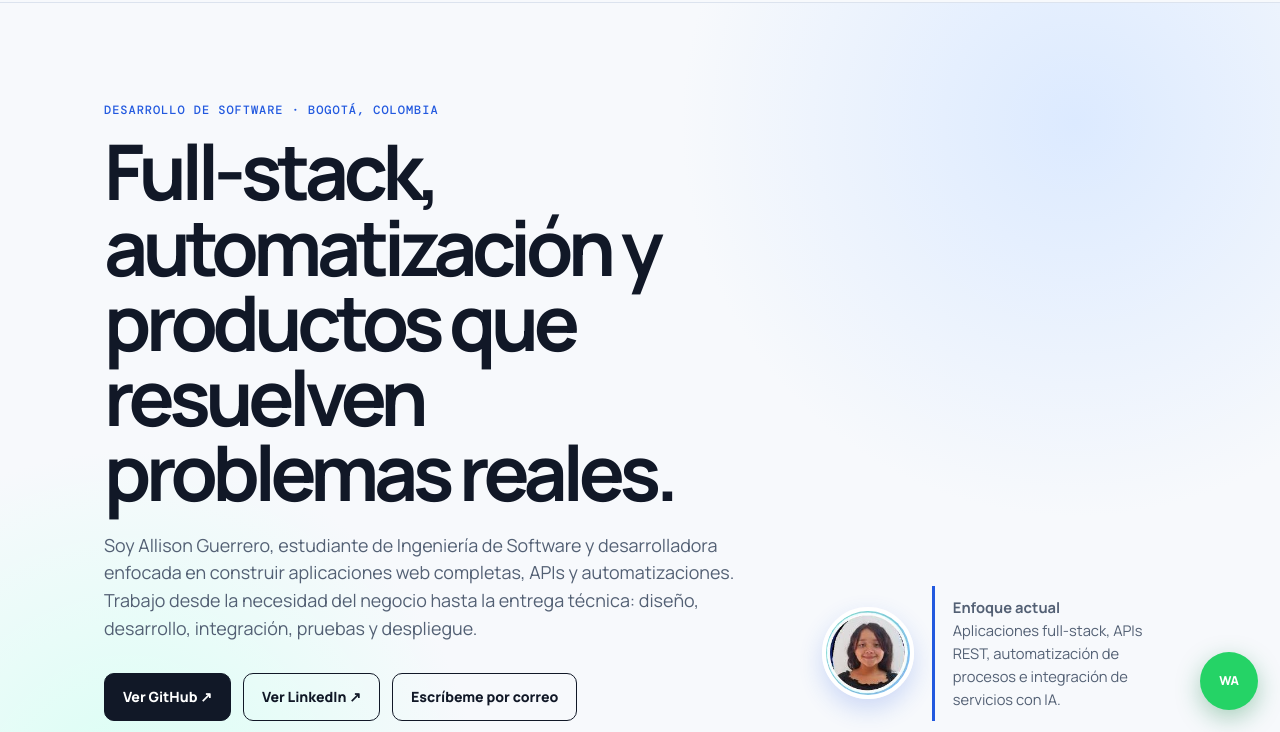
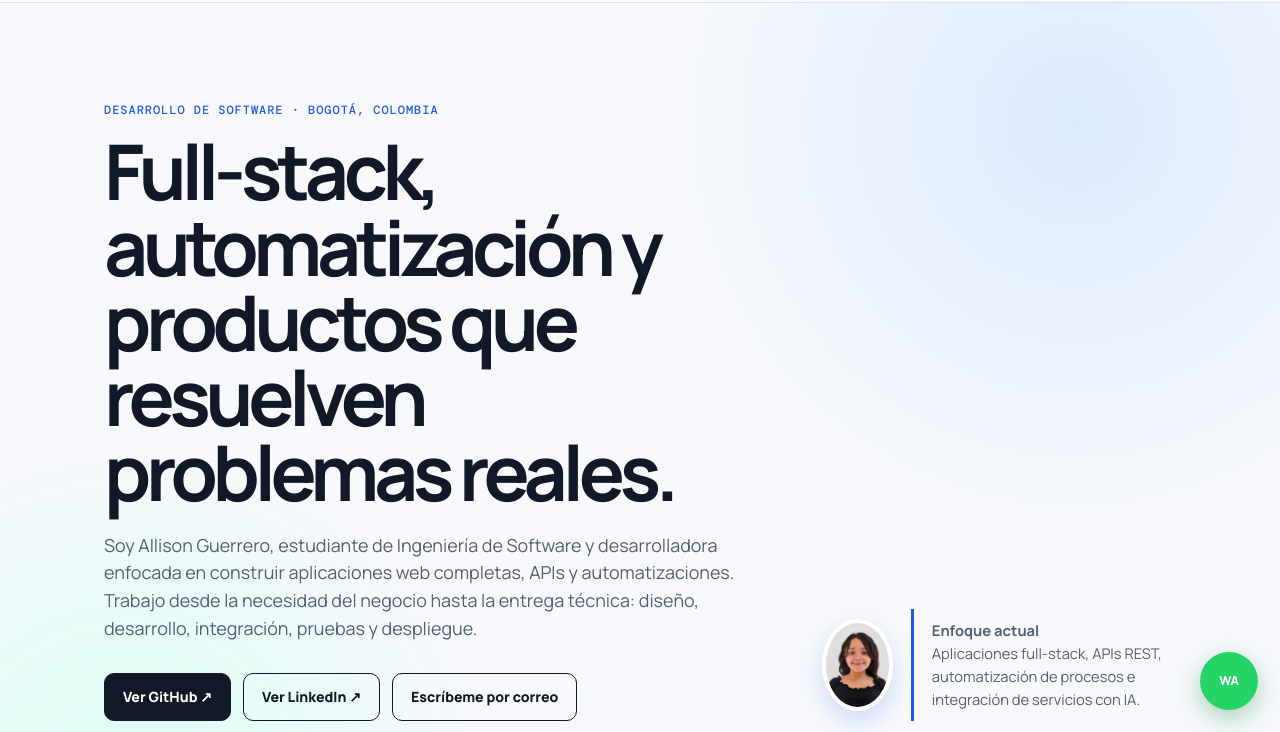
Before and after one commit to alinge20/alinge20.github.io, a plain HTML site: page index.html in a window 1280 px wide. Shown: the part 68-800 px from the top of the page. Drawn offline with nearby package versions, Linux system fonts and the light colour scheme.

Commit message:
feat: use high-resolution professional portrait

```diff
--- a/index.html
+++ b/index.html
@@ -24,7 +24,7 @@
 <body>
   <nav class="nav"><div class="wrap"><a class="brand" href="#inicio">Allison Guerrero</a><ul><li><a href="#proyectos">Proyectos</a></li><li><a href="#perfil">Perfil</a></li><li><a href="#experiencia">Experiencia</a></li><li><a href="#contacto">Contacto</a></li></ul></div></nav>
   <main>
-    <header id="inicio" class="hero"><div class="wrap hero-grid"><div><div class="eyebrow">Desarrollo de software · Bogotá, Colombia</div><h1>Full-stack, automatización y productos que resuelven problemas reales.</h1><p class="lead">Soy Allison Guerrero, estudiante de Ingeniería de Software y desarrolladora enfocada en construir aplicaciones web completas, APIs y automatizaciones. Trabajo desde la necesidad del negocio hasta la entrega técnica: diseño, desarrollo, integración, pruebas y despliegue.</p><div class="actions"><a class="button primary" href="https://github.com/alinge20" target="_blank" rel="noreferrer">Ver GitHub ↗</a><a class="button secondary" href="https://www.linkedin.com/in/allison-guerrero-a63596254/" target="_blank" rel="noreferrer">Ver LinkedIn ↗</a><a class="button secondary" href="mailto:ingeali@gmail.com">Escríbeme por correo</a></div></div><aside class="hero-aside"><img class="portrait" src="assets/allison-guerrero.jpg" alt="Allison Guerrero"><div class="hero-note"><strong>Enfoque actual</strong><br>Aplicaciones full-stack, APIs REST, automatización de procesos e integración de servicios con IA.</div></aside></div></header>
+    <header id="inicio" class="hero"><div class="wrap hero-grid"><div><div class="eyebrow">Desarrollo de software · Bogotá, Colombia</div><h1>Full-stack, automatización y productos que resuelven problemas reales.</h1><p class="lead">Soy Allison Guerrero, estudiante de Ingeniería de Software y desarrolladora enfocada en construir aplicaciones web completas, APIs y automatizaciones. Trabajo desde la necesidad del negocio hasta la entrega técnica: diseño, desarrollo, integración, pruebas y despliegue.</p><div class="actions"><a class="button primary" href="https://github.com/alinge20" target="_blank" rel="noreferrer">Ver GitHub ↗</a><a class="button secondary" href="https://www.linkedin.com/in/allison-guerrero-a63596254/" target="_blank" rel="noreferrer">Ver LinkedIn ↗</a><a class="button secondary" href="mailto:ingeali@gmail.com">Escríbeme por correo</a></div></div><aside class="hero-aside"><img class="portrait" src="assets/allison-guerrero-v2.jpg" alt="Allison Guerrero"><div class="hero-note"><strong>Enfoque actual</strong><br>Aplicaciones full-stack, APIs REST, automatización de procesos e integración de servicios con IA.</div></aside></div></header>
     <section id="proyectos"><div class="wrap"><div class="section-heading"><div><div class="eyebrow">Trabajo demostrable</div><h2>Proyectos seleccionados</h2></div><p class="section-intro">Cada proyecto muestra una solución funcional, una arquitectura concreta y las tecnologías utilizadas.</p></div><div class="project-grid">
       <article class="card featured"><span class="number">01 / PROYECTO PERSONAL</span><div class="project-visual"><span>PLANIFICACIÓN INTELIGENTE</span><strong>TripMind</strong><div class="bars"><i></i><i></i><i></i></div></div><h3>TripMind AI</h3><p>Asistente de planificación de viajes que transforma una idea en un itinerario organizado. Construido como monorepo con web y API independientes, validación de datos, pruebas automatizadas y documentación de arquitectura.</p><div class="tags"><span class="tag">Next.js</span><span class="tag">TypeScript</span><span class="tag">FastAPI</span><span class="tag">Pydantic</span><span class="tag">Vitest</span></div><a class="repo" href="https://github.com/alinge20/tripmind-ai" target="_blank" rel="noreferrer">Ver repositorio ↗</a></article>
       <article class="card"><span class="number">02 / PROYECTO DE EQUIPO · EN DESARROLLO</span><div class="project-visual"><span>BIENESTAR LABORAL</span><strong>Pausas</strong><div class="bars"><i></i><i></i><i></i></div></div><h3>Pausas Activas</h3><p>Plataforma web y móvil para gestionar rutinas de bienestar laboral, horarios y cumplimiento por área. Incluye autenticación, control de permisos, paneles de seguimiento y una API REST conectada a PostgreSQL.</p><div class="tags"><span class="tag">Angular</span><span class="tag">Node.js</span><span class="tag">Express</span><span class="tag">PostgreSQL</span><span class="tag">Docker</span></div><span class="repo">Proyecto colaborativo en desarrollo</span></article>
```
Also changed, not shown: assets/allison-guerrero-v2.jpg (added).
